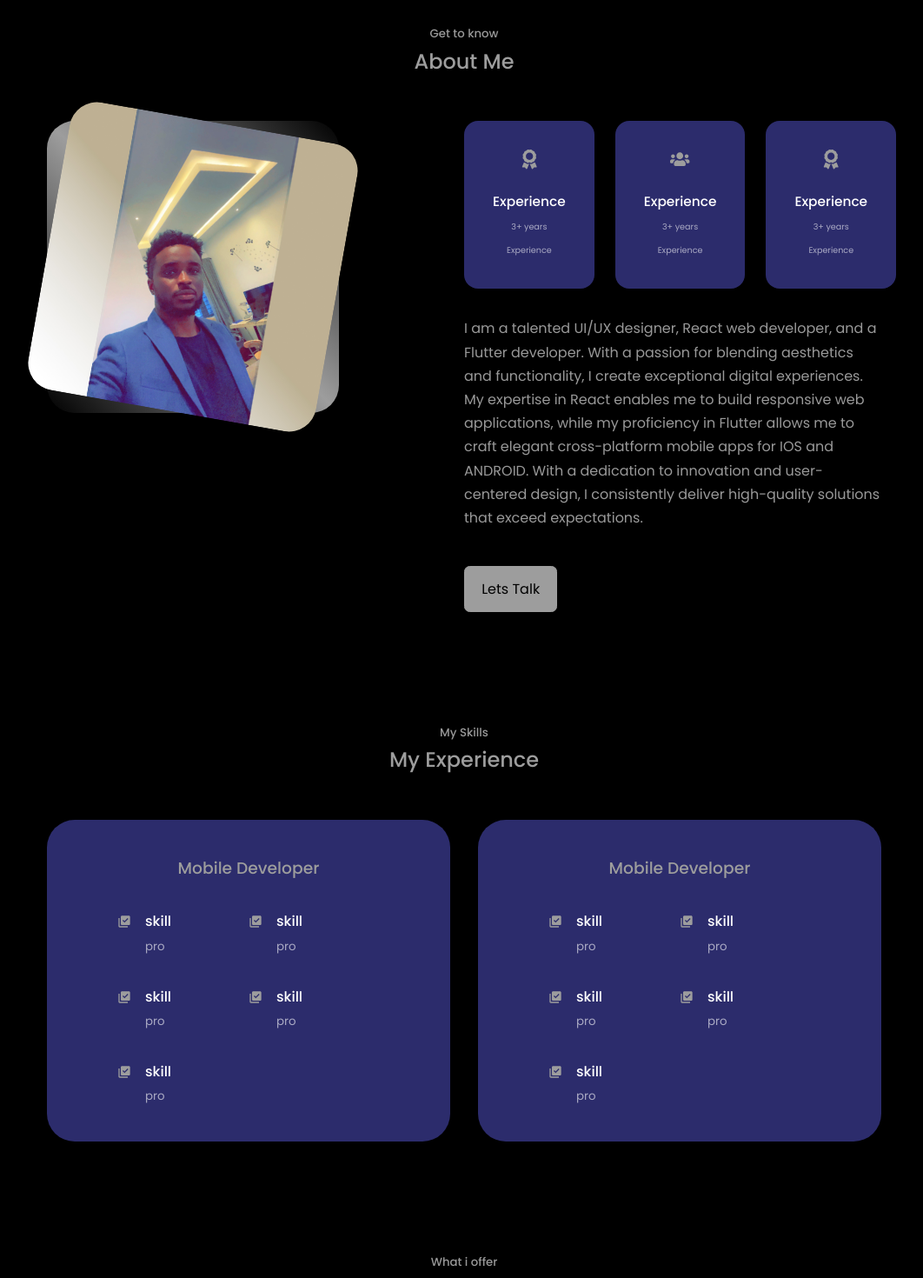
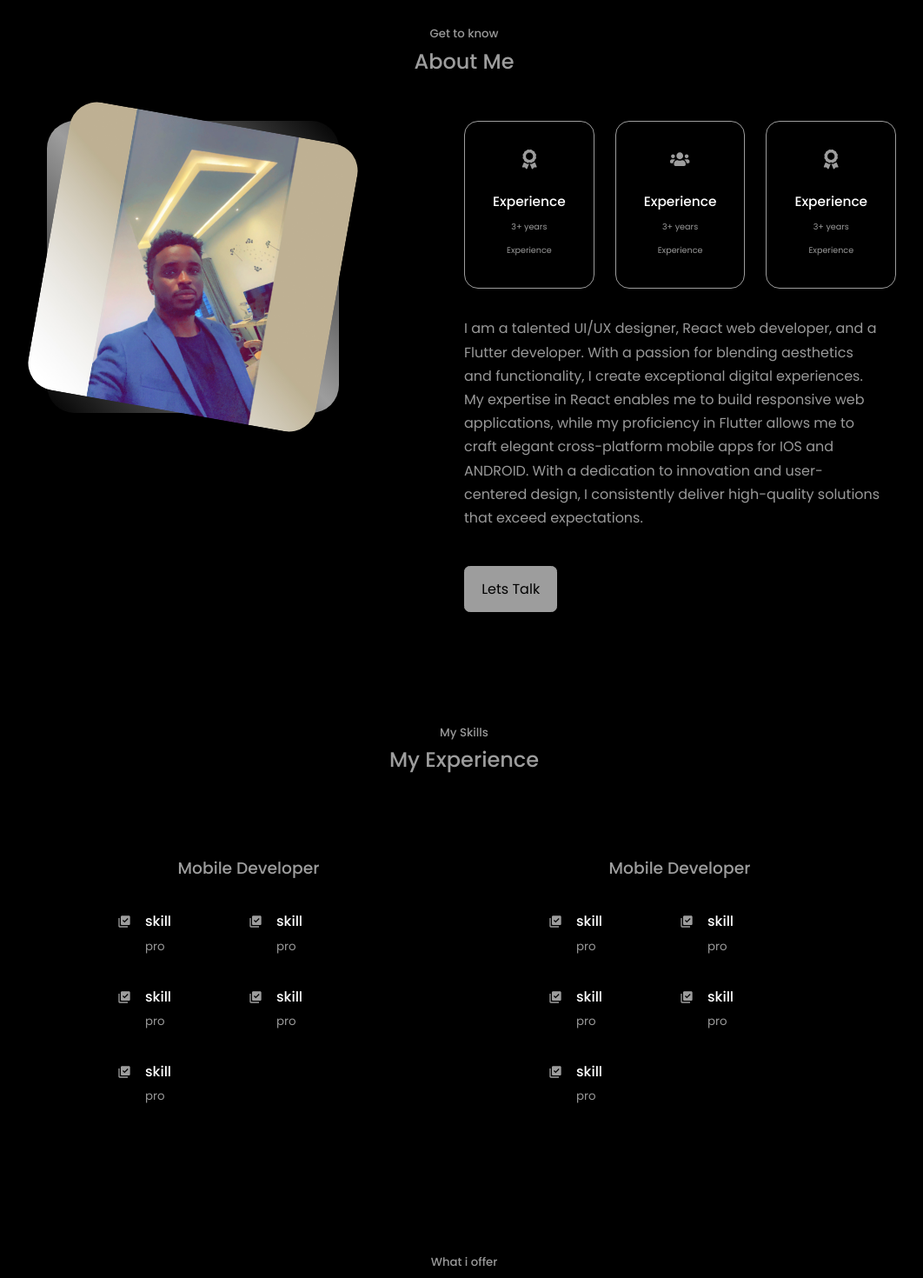
Before and after one commit to samstickkz/my_portfolio, a React (Create React App) app: page / in a window 1280 px wide. Shown: the part 900-2370 px from the top of the page at 87% size, without its empty margins (106-1168 px from the left). Built offline with nearby package versions, Linux system fonts and the light colour scheme.

Commit message:
color change

```diff
--- a/src/components/about/about.css
+++ b/src/components/about/about.css
@@ -5,7 +5,6 @@
 }
 
 .about__me {
-
   width: 100%;
   aspect-ratio: 1/1;
   border-radius: 2rem;
@@ -37,18 +36,20 @@
 }
 
 .about__card {
-  background: var(--color-bg-varaint);
   text-align: center;
   border: 1px solid transparent;
   padding: 2rem;
   border-radius: 1rem;
   transition: var(--transition);
+  border-color: var(--color-primary);
 }
 
 .about__card:hover {
   background: transparent;
-  border-color: var(--color-primary);
+  /* border-color: #c8a449; */
   cursor: default;
+  transform: scale(1.1);
+  border: 1px solid #c8a449;
 }
 
 .about__icon {
@@ -77,39 +78,35 @@
     gap: 0;
   }
 
-    .about__me{
+  .about__me {
     width: 50%;
     margin: 2rem auto 4rem;
   }
 
-    .about__content p{
+  .about__content p {
     margin: 1rem 0 1.5rem;
   }
-
 }
 
 @media screen and (max-width: 600px) {
-      .about__me{
+  .about__me {
     width: 65%;
     margin: 0 auto 3rem;
   }
-      .about__cards{
+  .about__cards {
     grid-template-columns: 1fr 1fr;
     gap: 1rem;
   }
 
-      .about__content{
-          text-align: center ;
+  .about__content {
+    text-align: center;
   }
 
-      .about__content p{
+  .about__content p {
     margin-top: 2rem;
   }
-
 }
 
-.btn_primary{
+.btn_primary {
   justify-content: center;
-
-
 }
--- a/src/index.css
+++ b/src/index.css
@@ -12,11 +12,12 @@
 
 :root {
   --color-bg: black;
-  --color-bg-varaint: #2c2c6c;
-  --color-primary: #9D9D9D;
-  --color-primary-variant: rgba(77, 181, 255, 0.4);
+  /* --color-bg-varaint: rgba(255, 255, 255, 0.6); */
+  --color-primary: #9d9d9d;
+  --color-primary-variant: #9ea3ae;
   --color-white: white;
   --color-light: rgba(255, 255, 255, 0.6);
+  --hover: #c8a449;
 
   --transition: all 400ms ease;
   --container-width-lg: 75%;
@@ -82,12 +83,12 @@ a {
 }
 
 a:hover {
-  color: var(--color-white);
+  color: #c8a449;
 }
 .btn {
   width: max-content;
   display: inline-block;
-  color: var(--color-primary);
+  /* color: var(--color-primary); */
   padding: 0.75rem 1.2rem;
   border-radius: 0.4rem;
   cursor: pointer;
@@ -96,9 +97,9 @@ a:hover {
 }
 
 .btn:hover {
-  background-color: var(--color-white);
-  color: var(--color-bg);
-  border-color: transparent;
+  background-color: transparent;
+  color: white;
+  border-color: #c8a449;
 }
 
 .btn_primary {
```
Lines whose indentation alone changed are shown as unchanged.
